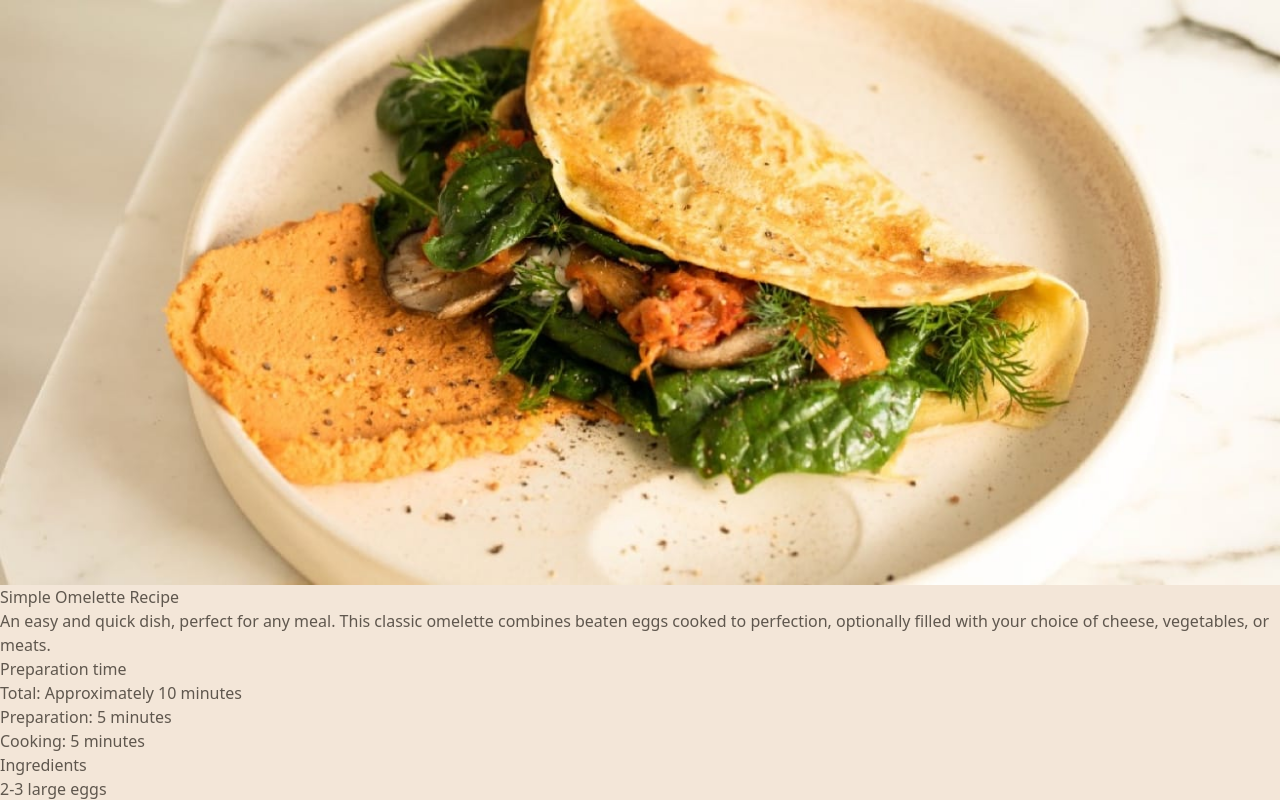
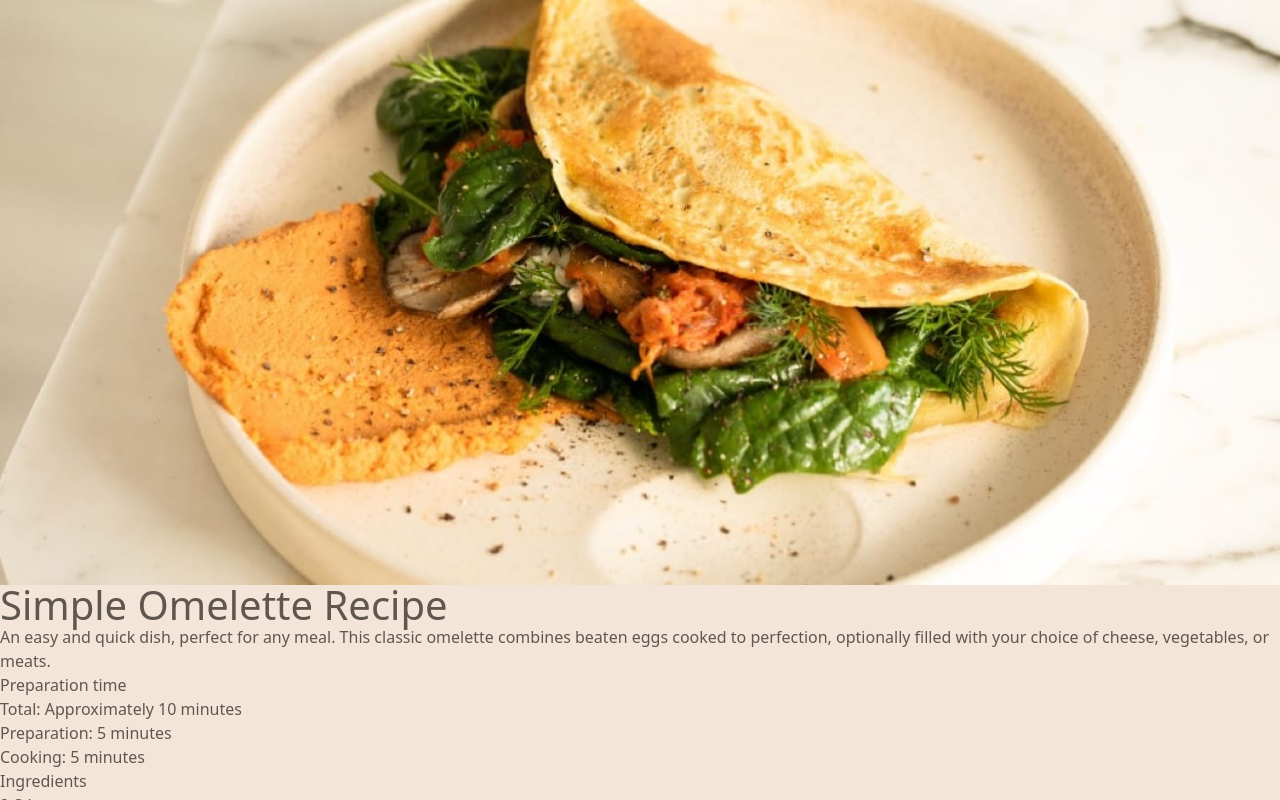
Before and after one commit to JasonY199/recipe-page, a Next.js app: page / in a window 1280 px wide. Shown: the top 800 px of the page. Built offline with nearby package versions, Linux system fonts and the light colour scheme.

Commit message:
style h1 and add mobile font size

```diff
--- a/app/globals.css
+++ b/app/globals.css
@@ -20,7 +20,8 @@
   --font-sans: var(--font-outfit); /* Body font */
 
   /* Typography Presets */
-  --font-size-preset-1: 40px;
+  --font-size-preset-1-mobile: 36px;
+  --font-size-preset-1-tablet: 40px;
   --line-height-preset-1: 100%;
 
   --font-size-preset-2: 28px;
@@ -34,10 +35,18 @@
 }
 
 @layer utilities {
+  /* Mobile */
   .text-preset-1 {
     font-family: var(--font-serif);
-    font-size: var(--font-size-preset-1);
+    font-size: var(--font-size-preset-1-mobile);
     line-height: var(--line-height-preset-1);
+  }
+
+  /* Tablet/Desktop */
+  @media (min-width: 426px) {
+    .text-preset-1 {
+      font-size: var(--font-size-preset-1-tablet);
+    }
   }
 
   .text-preset-2 {
--- a/app/page.tsx
+++ b/app/page.tsx
@@ -11,7 +11,7 @@ export default function Home() {
       />
       <div>
         <div>
-          <h1>Simple Omelette Recipe</h1>
+          <h1 className="text-preset-1">Simple Omelette Recipe</h1>
           <p>
             An easy and quick dish, perfect for any meal. This classic omelette
             combines beaten eggs cooked to perfection, optionally filled with
```
